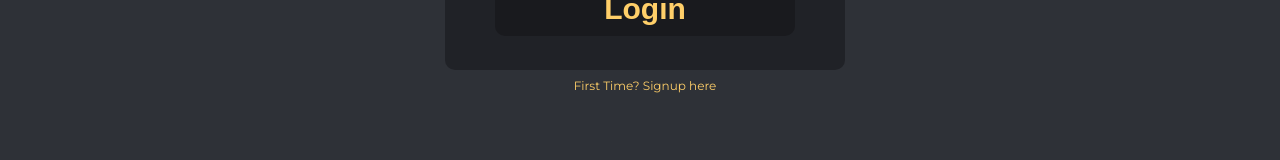
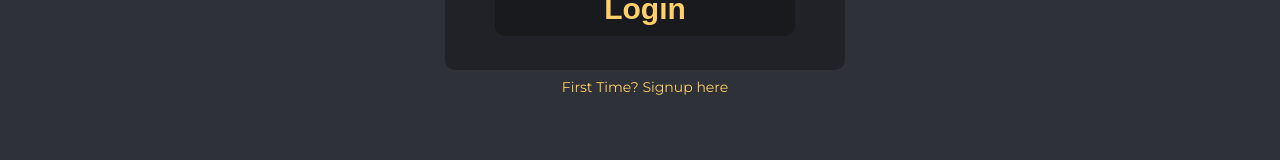
Before and after one commit to BavoVanderghote/react-reflex-game, a React (Create React App) app in the folder client/: page / in a window 1280 px wide. Shown: the part 540-700 px from the top of the page. Built offline with nearby package versions, Linux system fonts and the light colour scheme.

Commit message:
xxs style aangepast

```diff
--- a/client/src/styles/typo.module.css
+++ b/client/src/styles/typo.module.css
@@ -48,7 +48,7 @@
 
 .xxs {
   composes: color-primary from "../styles/colors.module.css";
-  font-size: 1.2rem;
+  font-size: 1.4rem;
 }
 
 .xs {
```
